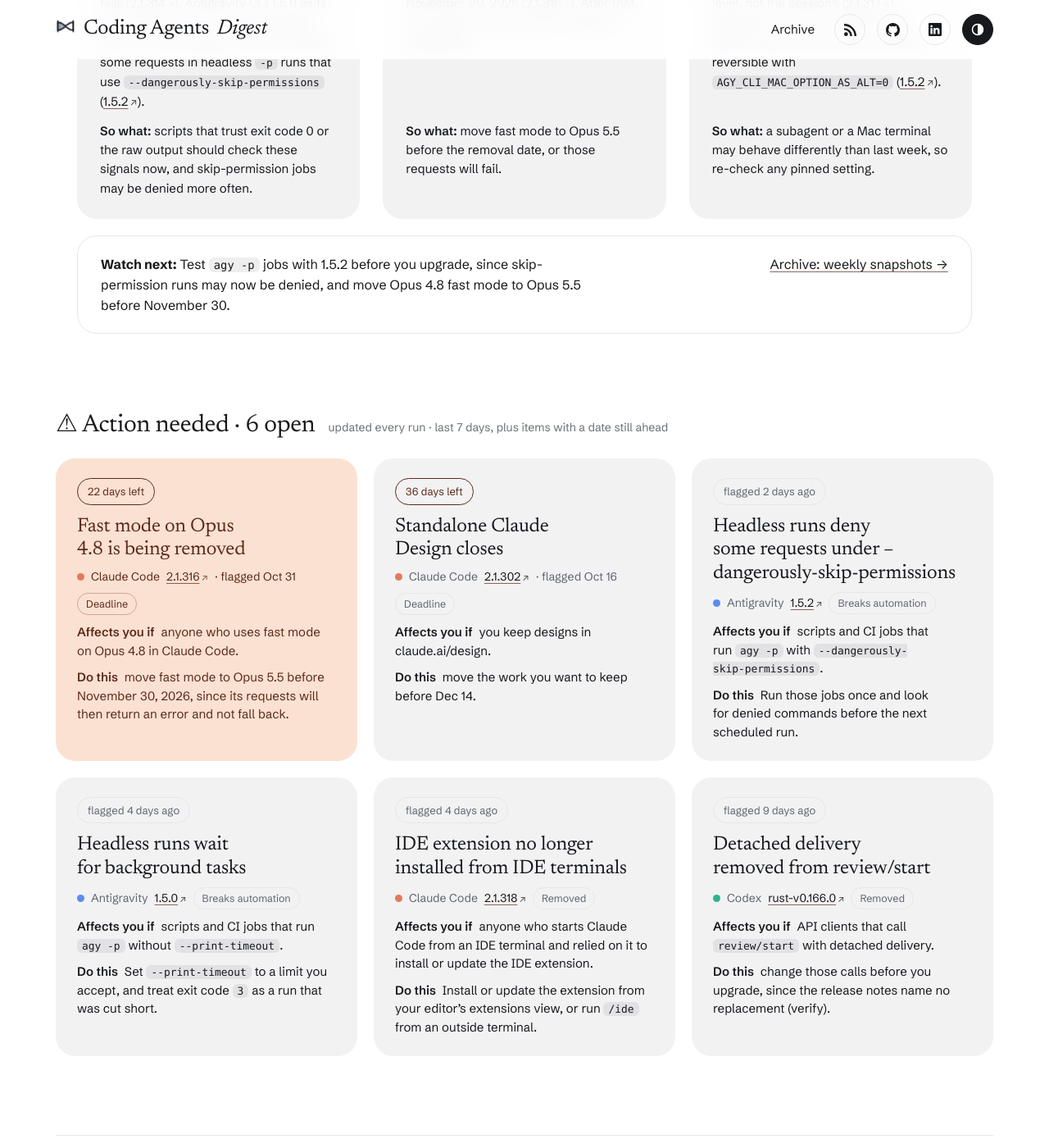
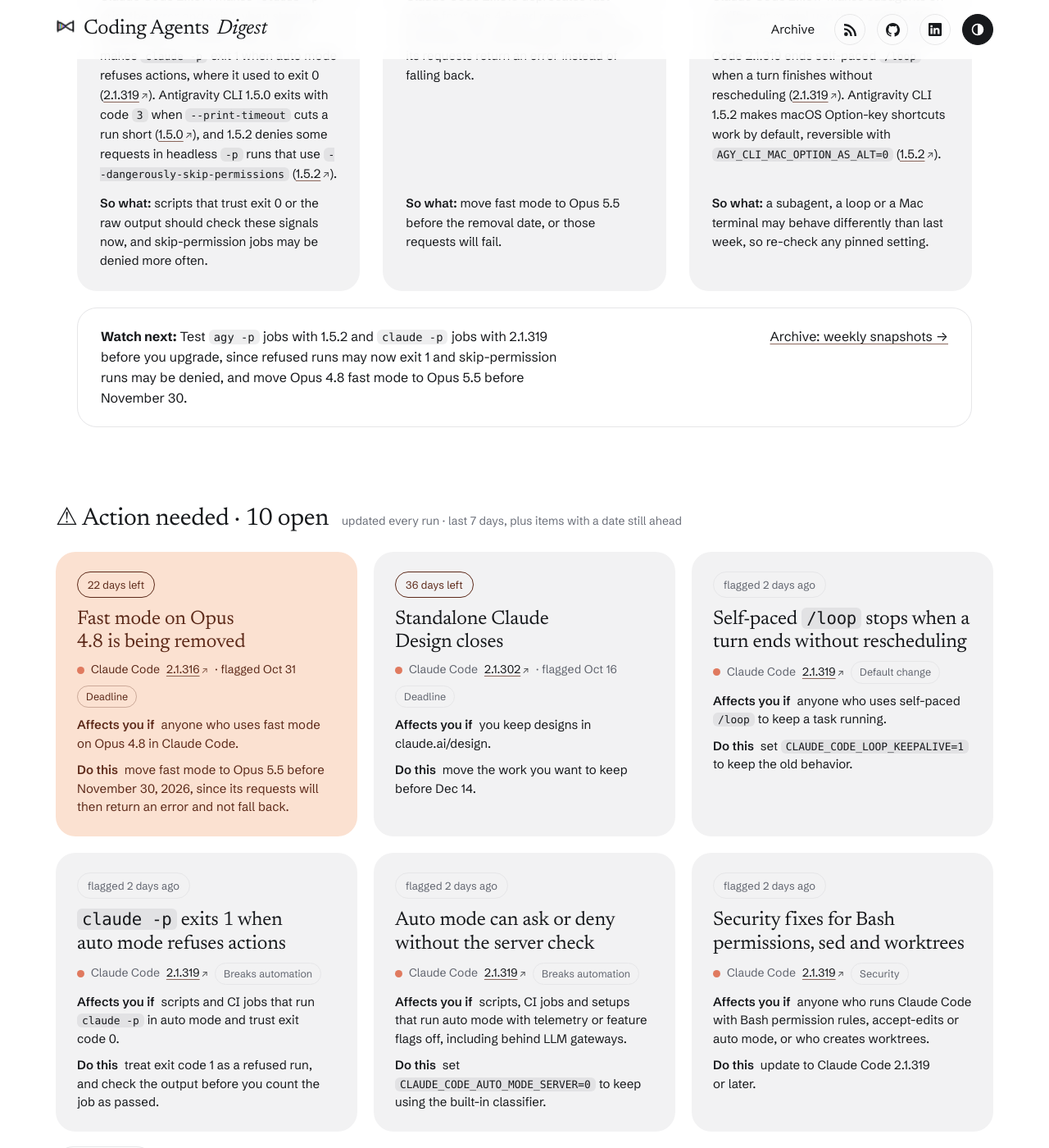
Before and after one commit to IbrahimSobh/coding-agents-digest, a Jekyll site: the page built from docs/index.html, in a window 1280 px wide and 1400 px high, scrolled down 3358 px. Shown: the whole window at 82% size. Built offline with Jekyll 4.4.1, drawn with Linux system fonts in a browser that asks for light colours; some of the changed text lies outside the part shown.

Commit message:
Check 2026-11-06 23:41: Claude Code
Co-Authored-By: Claude Haiku 5.5 <noreply@anthropic.com>
Claude-Session: https://claude.ai/code/session_01FsAJh98CBQ4ufcgeGsGKDX

```diff
--- a/docs/_data/actions.json
+++ b/docs/_data/actions.json
@@ -101,5 +101,9 @@
   {"id": "claude-code-2.1.316-opus-4-8-fast-mode", "tool": "claude-code", "version": "2.1.316", "url": "https://github.com/anthropics/claude-code/releases/tag/v2.1.316", "title": "Fast mode on Opus 4.8 is being removed", "affects": "anyone who uses fast mode on Opus 4.8 in Claude Code.", "do": "move fast mode to Opus 5.5 before November 30, 2026, since its requests will then return an error and not fall back.", "deadline": "2026-11-30", "flagged": "2026-10-31", "category": "deadline", "dismissed": false},
  {"id": "claude-code-2.1.318-ide-extension-install", "tool": "claude-code", "version": "2.1.318", "url": "https://github.com/anthropics/claude-code/releases/tag/v2.1.318", "title": "IDE extension no longer installed from IDE terminals", "affects": "anyone who starts Claude Code from an IDE terminal and relied on it to install or update the IDE extension.", "do": "Install or update the extension from your editor's extensions view, or run `/ide` from an outside terminal.", "deadline": null, "flagged": "2026-11-04", "category": "removed", "dismissed": false},
  {"id": "antigravity-cli-1.5.0-headless-print-timeout", "tool": "antigravity-cli", "version": "1.5.0", "url": "https://github.com/google-antigravity/antigravity-cli/releases/tag/1.5.0", "title": "Headless runs wait for background tasks", "affects": "scripts and CI jobs that run `agy -p` without `--print-timeout`.", "do": "Set `--print-timeout` to a limit you accept, and treat exit code `3` as a run that was cut short.", "deadline": null, "flagged": "2026-11-04", "category": "breaks-automation", "dismissed": false},
- {"id": "antigravity-cli-1.5.2-headless-permission-denials", "tool": "antigravity-cli", "version": "1.5.2", "url": "https://github.com/google-antigravity/antigravity-cli/releases/tag/1.5.2", "title": "Headless runs deny some requests under --dangerously-skip-permissions", "affects": "scripts and CI jobs that run `agy -p` with `--dangerously-skip-permissions`.", "do": "Run those jobs once and look for denied commands before the next scheduled run.", "deadline": null, "flagged": "2026-11-06", "category": "breaks-automation", "dismissed": false}
+ {"id": "antigravity-cli-1.5.2-headless-permission-denials", "tool": "antigravity-cli", "version": "1.5.2", "url": "https://github.com/google-antigravity/antigravity-cli/releases/tag/1.5.2", "title": "Headless runs deny some requests under --dangerously-skip-permissions", "affects": "scripts and CI jobs that run `agy -p` with `--dangerously-skip-permissions`.", "do": "Run those jobs once and look for denied commands before the next scheduled run.", "deadline": null, "flagged": "2026-11-06", "category": "breaks-automation", "dismissed": false},
+ {"id": "claude-code-2.1.319-security-permission-fixes", "tool": "claude-code", "version": "2.1.319", "url": "https://github.com/anthropics/claude-code/releases/tag/v2.1.319", "title": "Security fixes for Bash permissions, sed and worktrees", "affects": "anyone who runs Claude Code with Bash permission rules, accept-edits or auto mode, or who creates worktrees.", "do": "update to Claude Code 2.1.319 or later.", "deadline": null, "flagged": "2026-11-06", "category": "security", "dismissed": false},
+ {"id": "claude-code-2.1.319-auto-mode-server-check", "tool": "claude-code", "version": "2.1.319", "url": "https://github.com/anthropics/claude-code/releases/tag/v2.1.319", "title": "Auto mode can ask or deny without the server check", "affects": "scripts, CI jobs and setups that run auto mode with telemetry or feature flags off, including behind LLM gateways.", "do": "set `CLAUDE_CODE_AUTO_MODE_SERVER=0` to keep using the built-in classifier.", "deadline": null, "flagged": "2026-11-06", "category": "breaks-automation", "dismissed": false},
+ {"id": "claude-code-2.1.319-p-exit-code-refused", "tool": "claude-code", "version": "2.1.319", "url": "https://github.com/anthropics/claude-code/releases/tag/v2.1.319", "title": "`claude -p` exits 1 when auto mode refuses actions", "affects": "scripts and CI jobs that run `claude -p` in auto mode and trust exit code 0.", "do": "treat exit code 1 as a refused run, and check the output before you count the job as passed.", "deadline": null, "flagged": "2026-11-06", "category": "breaks-automation", "dismissed": false},
+ {"id": "claude-code-2.1.319-loop-ends-early", "tool": "claude-code", "version": "2.1.319", "url": "https://github.com/anthropics/claude-code/releases/tag/v2.1.319", "title": "Self-paced `/loop` stops when a turn ends without rescheduling", "affects": "anyone who uses self-paced `/loop` to keep a task running.", "do": "set `CLAUDE_CODE_LOOP_KEEPALIVE=1` to keep the old behavior.", "deadline": null, "flagged": "2026-11-06", "category": "default-change", "dismissed": false}
 ]
--- a/docs/_data/brief.json
+++ b/docs/_data/brief.json
@@ -1,14 +1,14 @@
 {
- "updated": "2026-11-06T08:41+02:00",
- "updated_label": "Nov 6, 08:41",
+ "updated": "2026-11-06T23:41+02:00",
+ "updated_label": "Nov 6, 23:41",
  "window": "Oct 30 to Nov 6, 2026",
- "headline": "Antigravity CLI 1.5.2 can deny headless runs under --dangerously-skip-permissions; Opus 4.8 fast mode ends Nov 30.",
+ "headline": "Claude Code 2.1.319 fixes a Bash permission bypass and changes headless exit codes; Opus 4.8 fast mode ends Nov 30.",
  "themes": [
   {
    "tag": "Headless",
    "title": "Scripts get clearer failure signals, and new denials",
-   "facts": "Claude Code 2.1.314 makes `claude -p` print the error and exit 1 when startup fails ([2.1.314](https://github.com/anthropics/claude-code/releases/tag/v2.1.314)). Antigravity CLI 1.5.0 exits with code `3` when `--print-timeout` cuts a run short ([1.5.0](https://github.com/google-antigravity/antigravity-cli/releases/tag/1.5.0)), and 1.5.2 denies some requests in headless `-p` runs that use `--dangerously-skip-permissions` ([1.5.2](https://github.com/google-antigravity/antigravity-cli/releases/tag/1.5.2)).",
-   "so_what": "scripts that trust exit code 0 or the raw output should check these signals now, and skip-permission jobs may be denied more often."
+   "facts": "Claude Code 2.1.314 makes `claude -p` print the error and exit 1 when startup fails ([2.1.314](https://github.com/anthropics/claude-code/releases/tag/v2.1.314)). Claude Code 2.1.319 makes `claude -p` exit 1 when auto mode refuses actions, where it used to exit 0 ([2.1.319](https://github.com/anthropics/claude-code/releases/tag/v2.1.319)). Antigravity CLI 1.5.0 exits with code `3` when `--print-timeout` cuts a run short ([1.5.0](https://github.com/google-antigravity/antigravity-cli/releases/tag/1.5.0)), and 1.5.2 denies some requests in headless `-p` runs that use `--dangerously-skip-permissions` ([1.5.2](https://github.com/google-antigravity/antigravity-cli/releases/tag/1.5.2)).",
+   "so_what": "scripts that trust exit 0 or the raw output should check these signals now, and skip-permission jobs may be denied more often."
   },
   {
    "tag": "Deadline",
@@ -18,10 +18,10 @@
   },
   {
    "tag": "Defaults",
-   "title": "Subagent effort and Mac shortcut defaults moved",
-   "facts": "Claude Code 2.1.317 makes subagents on a different model use that model's effort level, not the session's ([2.1.317](https://github.com/anthropics/claude-code/releases/tag/v2.1.317)). Antigravity CLI 1.5.2 makes macOS Option-key shortcuts work by default, reversible with `AGY_CLI_MAC_OPTION_AS_ALT=0` ([1.5.2](https://github.com/google-antigravity/antigravity-cli/releases/tag/1.5.2)).",
-   "so_what": "a subagent or a Mac terminal may behave differently than last week, so re-check any pinned setting."
+   "title": "Subagent effort, /loop and Mac shortcut defaults moved",
+   "facts": "Claude Code 2.1.317 makes subagents on a different model use that model's effort level, not the session's ([2.1.317](https://github.com/anthropics/claude-code/releases/tag/v2.1.317)). Claude Code 2.1.319 ends self-paced `/loop` when a turn finishes without rescheduling ([2.1.319](https://github.com/anthropics/claude-code/releases/tag/v2.1.319)). Antigravity CLI 1.5.2 makes macOS Option-key shortcuts work by default, reversible with `AGY_CLI_MAC_OPTION_AS_ALT=0` ([1.5.2](https://github.com/google-antigravity/antigravity-cli/releases/tag/1.5.2)).",
+   "so_what": "a subagent, a loop or a Mac terminal may behave differently than last week, so re-check any pinned setting."
   }
  ],
- "watch_next": "Test `agy -p` jobs with 1.5.2 before you upgrade, since skip-permission runs may now be denied, and move Opus 4.8 fast mode to Opus 5.5 before November 30."
+ "watch_next": "Test `agy -p` jobs with 1.5.2 and `claude -p` jobs with 2.1.319 before you upgrade, since refused runs may now exit 1 and skip-permission runs may be denied, and move Opus 4.8 fast mode to Opus 5.5 before November 30."
 }
--- a/docs/_data/headlines.json
+++ b/docs/_data/headlines.json
@@ -43,5 +43,6 @@
  {"updated": "2026-11-04T23:41+02:00", "window": "Oct 28 to Nov 4, 2026", "headline": "Antigravity CLI 1.5.0 adds an ACP editor server and changes headless exit codes; Opus 4.8 fast mode ends Nov 30."},
  {"updated": "2026-11-05T08:41+02:00", "window": "Oct 29 to Nov 5, 2026", "headline": "Antigravity CLI 1.5.0 adds an ACP editor server and changes headless exit codes; Opus 4.8 fast mode ends Nov 30."},
  {"updated": "2026-11-05T23:41+02:00", "window": "Oct 29 to Nov 5, 2026", "headline": "Antigravity CLI 1.5.0 adds an ACP editor server and changes headless exit codes; Opus 4.8 fast mode ends Nov 30."},
- {"updated": "2026-11-06T08:41+02:00", "window": "Oct 30 to Nov 6, 2026", "headline": "Antigravity CLI 1.5.2 can deny headless runs under --dangerously-skip-permissions; Opus 4.8 fast mode ends Nov 30."}
+ {"updated": "2026-11-06T08:41+02:00", "window": "Oct 30 to Nov 6, 2026", "headline": "Antigravity CLI 1.5.2 can deny headless runs under --dangerously-skip-permissions; Opus 4.8 fast mode ends Nov 30."},
+ {"updated": "2026-11-06T23:41+02:00", "window": "Oct 30 to Nov 6, 2026", "headline": "Claude Code 2.1.319 fixes a Bash permission bypass and changes headless exit codes; Opus 4.8 fast mode ends Nov 30."}
 ]
--- a/docs/_data/releases.json
+++ b/docs/_data/releases.json
@@ -276,5 +276,6 @@
  {"tool": "antigravity-cli", "tag": "1.5.1", "date": "2026-11-05"},
  {"tool": "kilo-code", "tag": "v7.8.27", "date": "2026-11-05"},
  {"tool": "antigravity-cli", "tag": "1.5.2", "date": "2026-11-06"},
- {"tool": "codex", "tag": "rust-v0.167.0", "date": "2026-11-06"}
+ {"tool": "codex", "tag": "rust-v0.167.0", "date": "2026-11-06"},
+ {"tool": "claude-code", "tag": "v2.1.319", "date": "2026-11-06"}
 ]
--- /dev/null
+++ b/docs/digests/2026-11-06-2341.md
@@ -0,0 +1,33 @@
+---
+layout: digest
+title: "Check: Nov 6, 2026, 23:41"
+date: 2026-11-06 23:41:00 +0200
+run: "Nov 6, 2026, 23:41 (Cairo)"
+since: "Nov 6, 2026, 08:41"
+quiet: false
+summary: "Claude Code 2.1.319 fixes Bash permission bypasses, exits 1 when auto mode refuses in -p runs, and ends self-paced /loop by default."
+---
+Claude Code · 1 release, 90 bug fixes
+
+### Claude Code
+- ⚠️ **Security fixes for Bash permissions, sed and worktrees** (2.1.319). It closes a Bash permission bypass where a crafted environment prefix could hide part of a command, a `sed` check that could be skipped in accept-edits and auto mode, and a sandbox escape when creating a worktree; update to 2.1.319 or later. [Source](https://github.com/anthropics/claude-code/releases/tag/v2.1.319)
+- ⚠️ **Auto mode can ask or deny without the server check** (2.1.319). With telemetry or feature flags off, including behind LLM gateways, actions the server cannot check are asked about or denied, so `claude -p` runs may stop; set `CLAUDE_CODE_AUTO_MODE_SERVER=0` to keep the built-in classifier. [Source](https://github.com/anthropics/claude-code/releases/tag/v2.1.319)
+- ⚠️ **`claude -p` exits 1 when auto mode refuses actions** (2.1.319). Text and JSON output used to exit 0 in that case; scripts that trust exit 0 should treat exit 1 as a refused run. [Source](https://github.com/anthropics/claude-code/releases/tag/v2.1.319)
+- ⚠️ **Self-paced `/loop` stops when a turn ends without rescheduling** (2.1.319). It no longer schedules a fallback wakeup, so a loop can end early; set `CLAUDE_CODE_LOOP_KEEPALIVE=1` to keep the old behavior. [Source](https://github.com/anthropics/claude-code/releases/tag/v2.1.319)
+- **`permissions.denyInsteadOfPrompting` setting** (2.1.319). A tool call that would wait for a permission prompt is denied and the turn continues, in terminal sessions, subagents and teammates; useful for unattended runs. [Source](https://github.com/anthropics/claude-code/releases/tag/v2.1.319)
+- **MCP tasks run in the background** (2.1.319). When an MCP server runs a tool call as a task, Claude Code moves it to the background and reports the result when it finishes; set `CLAUDE_CODE_DISABLE_MCP_TASK_BACKGROUND` to wait inside the call instead. [Source](https://github.com/anthropics/claude-code/releases/tag/v2.1.319)
+
+### Antigravity CLI
+- No updates since Nov 6, 2026, 08:41.
+
+### Codex CLI
+- No updates since Nov 6, 2026, 08:41.
+
+### Kilo Code
+- No updates since Nov 6, 2026, 08:41.
+
+### OpenCode
+- No updates since Nov 6, 2026, 08:41.
+
+### Across tools
+- **Headless runs get clearer exit codes.** Claude Code 2.1.319 and Antigravity CLI 1.5.0 both make some runs that stop early exit non-zero, so scripts that trust exit 0 need a check. Sources: [Claude Code](https://github.com/anthropics/claude-code/releases/tag/v2.1.319), [Antigravity CLI](https://github.com/google-antigravity/antigravity-cli/releases/tag/1.5.0)
```
Also changed, not shown: task/state.json (+4 -4 lines).
